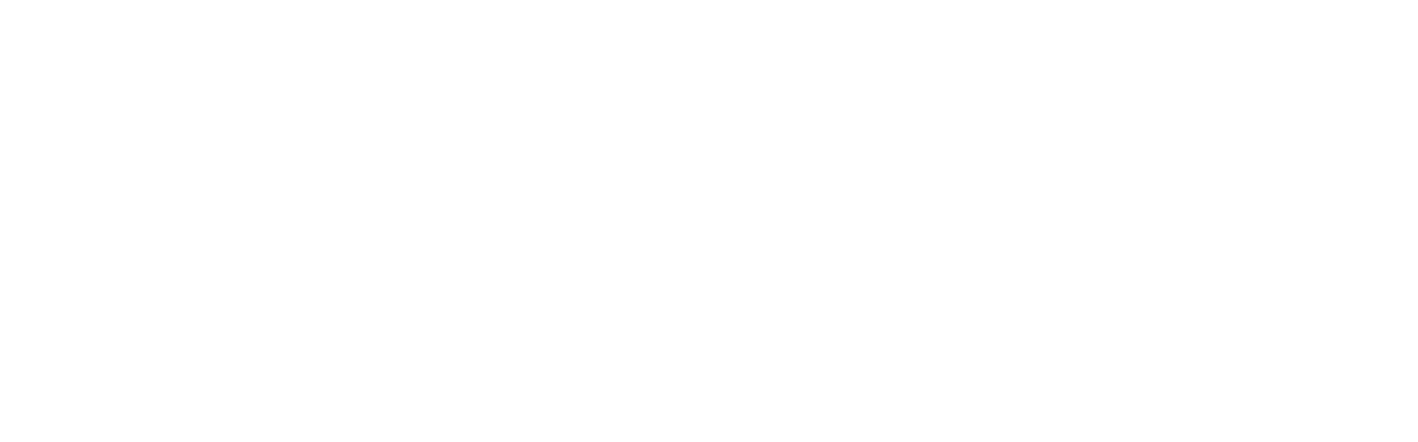
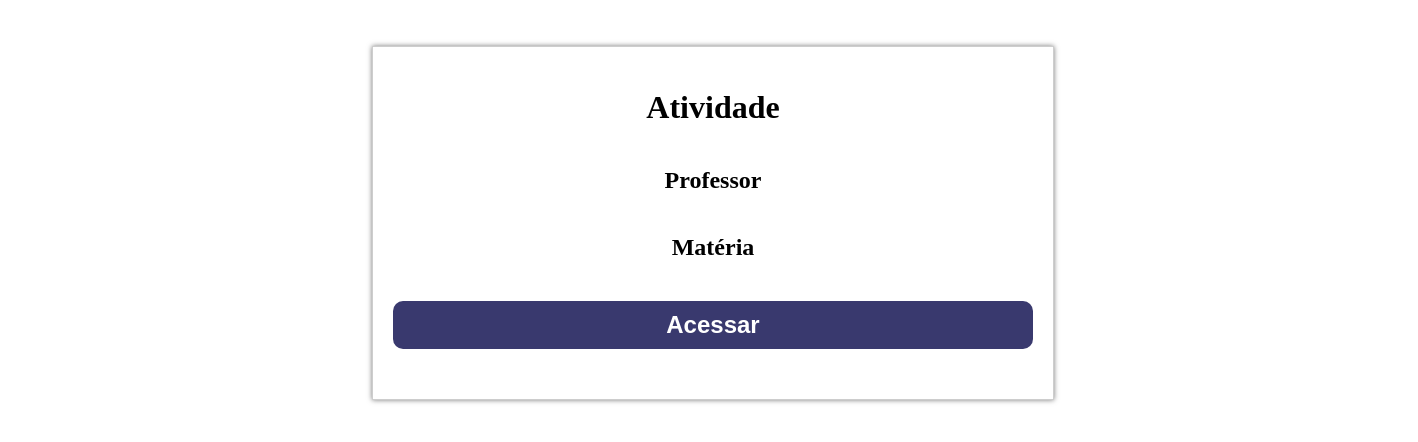
Before and after one commit to Brenda-Almeida/Projeto-Eng-Soft-II-Frontend, a React (Create React App) app: page /topicList in a window 1280 px wide. Shown: the top 442 px of the page, 1418 px wide, since content can reach past the window. Built offline with nearby package versions, Linux system fonts and the light colour scheme.

Commit message:
Página de conteúdos publicados para o aluno ver

```diff
--- /dev/null
+++ b/src/pages/TopicList/index.tsx
@@ -0,0 +1,24 @@
+import { useState } from 'react';
+import Button from '../../components/Button';
+import api from '../../services/api';
+
+import './styles.css';
+
+
+function TopicList() {
+
+  return (
+    <div className="body">
+      <div className="content">
+        <div className="content-form">
+          <h1 className="title">Atividade</h1>
+          <h2 className="title">Professor</h2>
+          <h2 className="title">Matéria</h2>
+          <Button>Acessar</Button>
+        </div>
+      </div>
+    </div>
+  );
+}
+
+export default TopicList;
--- /dev/null
+++ b/src/pages/TopicList/styles.css
@@ -0,0 +1,48 @@
+.body {
+  display: flex;
+  flex-direction: column;
+
+}
+.content {
+  display: flex;
+  flex-direction: column;
+  align-items: center;
+  justify-content: center;
+
+  height: 200px;
+  padding: 65px;
+  margin-top: 50px;
+
+}
+
+.content-form {
+  width: 100%;
+  max-width: 800px;
+
+  display: flex;
+  flex-direction: column;
+  align-items: center;
+  justify-content: center;
+
+  border: 1px solid rgba(155, 155, 155, 0.50);
+  box-shadow: 0 0 5px rgb(121, 121, 121);
+  padding: 20px 20px 30px 20px;
+  margin: 10px;
+
+}
+
+.form {
+  font-size: 24px;
+  width: 50%;
+}
+
+button:hover {
+  cursor: pointer;
+  background-color: #8601c9;
+}
+
+@media screen and (min-width: 600px){
+  .content-form {
+    width: 50%;
+  }
+}
--- a/src/routes.tsx
+++ b/src/routes.tsx
@@ -6,6 +6,7 @@
 
 import RegisterSubject from './pages/RegisterSubject';
 import CreateTopic from './pages/CreateTopic';
+import TopicList from './pages/TopicList';
 
 
 function Routes() {
@@ -16,6 +17,7 @@
       <Route path='/home' exact component={Home} />
       <Route path='/createSubject' component={RegisterSubject} />
       <Route path='/createTopic' component={CreateTopic} />
+      <Route path='/topicList' component={TopicList} />
     </BrowserRouter>
   );
 }
```
